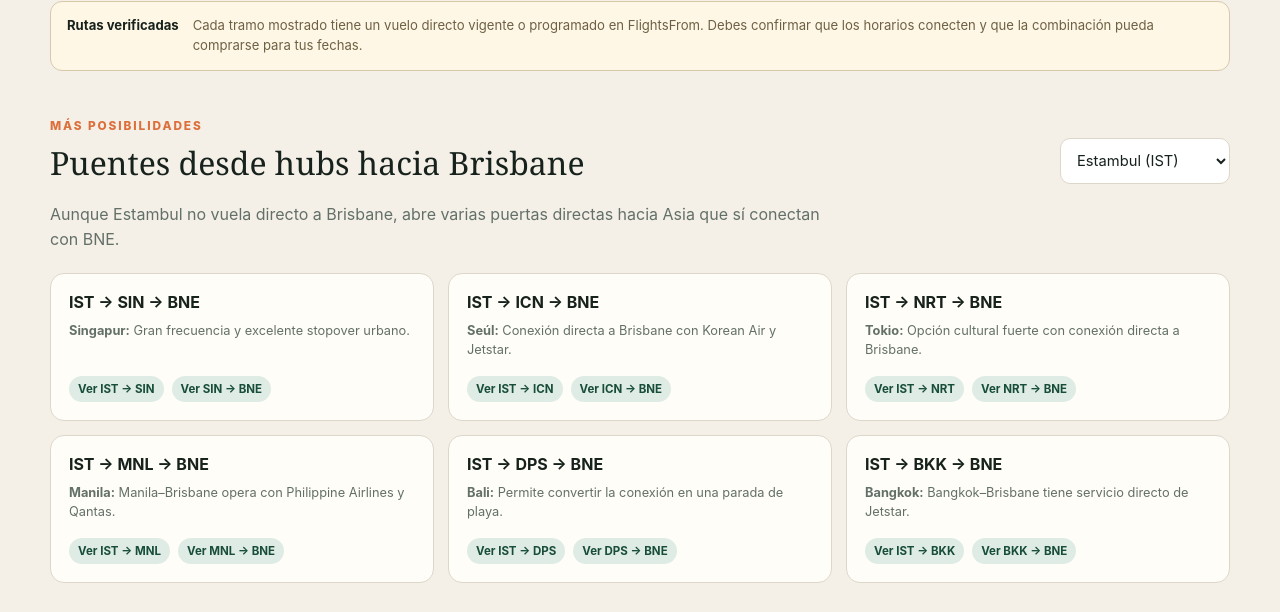
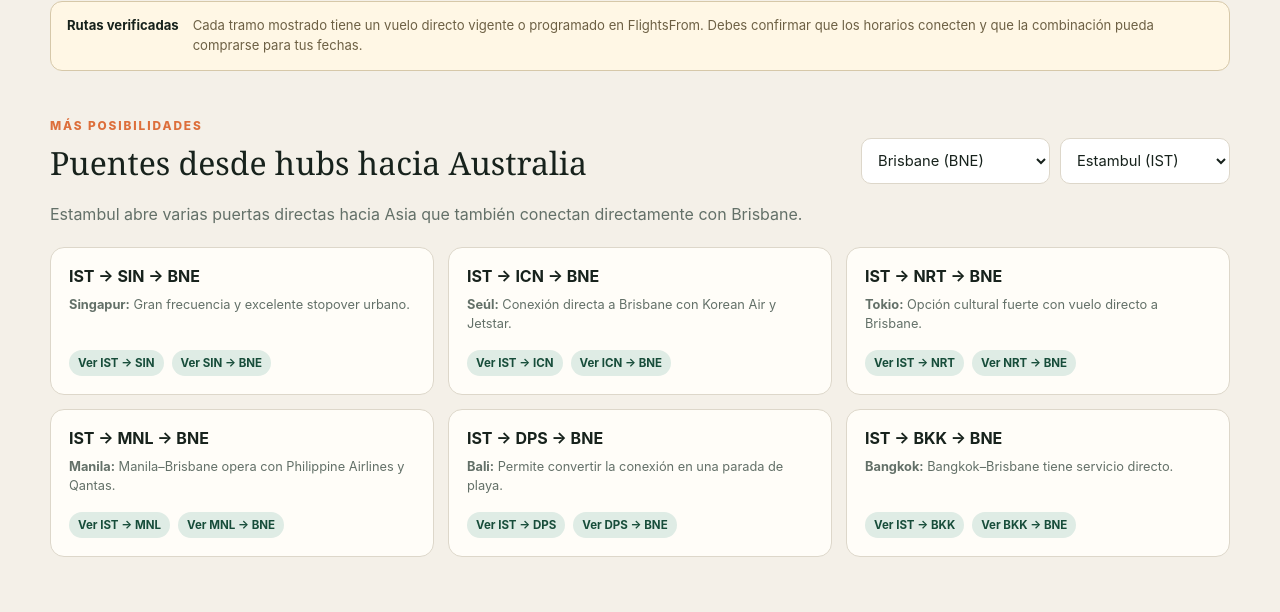
Before and after one commit to DavidMume/colombia-australia-travel-planner, a plain HTML site: page public/index.html in a window 1280 px wide. Shown: the part 844-1456 px from the top of the page. Drawn offline with nearby package versions, Linux system fonts and the light colour scheme.

Commit message:
feat: expand hub bridges across Australian cities

```diff
--- a/data/airports.csv
+++ b/data/airports.csv
@@ -23,3 +23,4 @@ DFW,Dallas Fort Worth International Airport,Dallas,Estados Unidos,32.8998,-97.04
 BKK,Suvarnabhumi Airport,Bangkok,Tailandia,13.6900,100.7501,true,"Verifica requisitos de tránsito o entrada a Tailandia según tu pasaporte.","Thai Airways,Jetstar"
 MNL,Ninoy Aquino International Airport,Manila,Filipinas,14.5086,121.0198,true,"Verifica requisitos de tránsito o entrada a Filipinas según tu pasaporte.","Philippine Airlines,Qantas"
 DPS,Ngurah Rai International Airport,Denpasar,Indonesia,-8.7482,115.1672,true,"Verifica requisitos de tránsito o entrada a Indonesia según tu pasaporte.","Garuda Indonesia,Jetstar"
+ADL,Adelaide Airport,Adelaide,Australia,-34.9450,138.5306,true,"Se requiere visa australiana para ingresar. Verifica requisitos oficiales.","Qantas,Virgin Australia,Jetstar"
--- a/data/hub_bridges.json
+++ b/data/hub_bridges.json
@@ -1,40 +1,176 @@
 {
-  "destination": "BNE",
+  "destinations": [
+    {
+      "code": "BNE",
+      "name": "Brisbane",
       "hubs": [
         {
-      "code": "IST",
-      "name": "Estambul",
-      "summary": "Aunque Estambul no vuela directo a Brisbane, abre varias puertas directas hacia Asia que sí conectan con BNE.",
+          "code": "IST", "name": "Estambul",
+          "summary": "Estambul abre varias puertas directas hacia Asia que también conectan directamente con Brisbane.",
           "bridges": [
             {"code": "SIN", "name": "Singapur", "hub_url": "https://www.flightsfrom.com/IST-SIN", "destination_url": "https://www.flightsfrom.com/SIN-BNE", "note": "Gran frecuencia y excelente stopover urbano."},
             {"code": "ICN", "name": "Seúl", "hub_url": "https://www.flightsfrom.com/IST-ICN", "destination_url": "https://www.flightsfrom.com/ICN-BNE", "note": "Conexión directa a Brisbane con Korean Air y Jetstar."},
-        {"code": "NRT", "name": "Tokio", "hub_url": "https://www.flightsfrom.com/IST-NRT", "destination_url": "https://www.flightsfrom.com/NRT-BNE", "note": "Opción cultural fuerte con conexión directa a Brisbane."},
+            {"code": "NRT", "name": "Tokio", "hub_url": "https://www.flightsfrom.com/IST-NRT", "destination_url": "https://www.flightsfrom.com/NRT-BNE", "note": "Opción cultural fuerte con vuelo directo a Brisbane."},
             {"code": "MNL", "name": "Manila", "hub_url": "https://www.flightsfrom.com/IST-MNL", "destination_url": "https://www.flightsfrom.com/MNL-BNE", "note": "Manila–Brisbane opera con Philippine Airlines y Qantas."},
             {"code": "DPS", "name": "Bali", "hub_url": "https://www.flightsfrom.com/IST-DPS", "destination_url": "https://www.flightsfrom.com/DPS-BNE", "note": "Permite convertir la conexión en una parada de playa."},
-        {"code": "BKK", "name": "Bangkok", "hub_url": "https://www.flightsfrom.com/IST-BKK", "destination_url": "https://www.flightsfrom.com/BKK-BNE", "note": "Bangkok–Brisbane tiene servicio directo de Jetstar."}
+            {"code": "BKK", "name": "Bangkok", "hub_url": "https://www.flightsfrom.com/IST-BKK", "destination_url": "https://www.flightsfrom.com/BKK-BNE", "note": "Bangkok–Brisbane tiene servicio directo."}
           ]
         },
         {
-      "code": "DOH",
-      "name": "Doha",
-      "summary": "Doha sí conecta directamente con Brisbane, pero también permite combinar el viaje con escalas turísticas asiáticas.",
+          "code": "DOH", "name": "Doha",
+          "summary": "Doha conecta directamente con Brisbane, pero también permite combinar el viaje con escalas turísticas asiáticas.",
           "bridges": [
-        {"code": "SIN", "name": "Singapur", "hub_url": "https://www.flightsfrom.com/DOH-SIN", "destination_url": "https://www.flightsfrom.com/SIN-BNE", "note": "Alternativa flexible con muchas frecuencias hacia Brisbane."},
+            {"code": "SIN", "name": "Singapur", "hub_url": "https://www.flightsfrom.com/DOH-SIN", "destination_url": "https://www.flightsfrom.com/SIN-BNE", "note": "Alternativa flexible con muchas frecuencias."},
             {"code": "ICN", "name": "Seúl", "hub_url": "https://www.flightsfrom.com/DOH-ICN", "destination_url": "https://www.flightsfrom.com/ICN-BNE", "note": "Añade una escala turística antes del tramo final."},
             {"code": "DPS", "name": "Bali", "hub_url": "https://www.flightsfrom.com/DOH-DPS", "destination_url": "https://www.flightsfrom.com/DPS-BNE", "note": "Buena opción para una parada vacacional."}
           ]
         },
         {
-      "code": "DXB",
-      "name": "Dubái",
-      "summary": "Dubái funciona como hub directo a Brisbane y también como punto de salto hacia hubs asiáticos con vuelos a BNE.",
+          "code": "DXB", "name": "Dubái",
+          "summary": "Dubái funciona como hub directo a Brisbane y como punto de salto hacia hubs asiáticos.",
           "bridges": [
             {"code": "SIN", "name": "Singapur", "hub_url": "https://www.flightsfrom.com/DXB-SIN", "destination_url": "https://www.flightsfrom.com/SIN-BNE", "note": "Combina dos hubs con muchas opciones de horarios."},
-        {"code": "MNL", "name": "Manila", "hub_url": "https://www.flightsfrom.com/DXB-MNL", "destination_url": "https://www.flightsfrom.com/MNL-BNE", "note": "Permite continuar a Brisbane con Philippine Airlines o Qantas."},
+            {"code": "MNL", "name": "Manila", "hub_url": "https://www.flightsfrom.com/DXB-MNL", "destination_url": "https://www.flightsfrom.com/MNL-BNE", "note": "Permite continuar con Philippine Airlines o Qantas."},
             {"code": "DPS", "name": "Bali", "hub_url": "https://www.flightsfrom.com/DXB-DPS", "destination_url": "https://www.flightsfrom.com/DPS-BNE", "note": "Opción turística antes de llegar a Brisbane."}
+          ]
+        }
+      ]
+    },
+    {
+      "code": "SYD",
+      "name": "Sídney",
+      "hubs": [
+        {
+          "code": "IST", "name": "Estambul",
+          "summary": "Desde Estambul puedes usar grandes hubs asiáticos como puente hacia Sídney.",
+          "bridges": [
+            {"code": "SIN", "name": "Singapur", "hub_url": "https://www.flightsfrom.com/IST-SIN", "destination_url": "https://www.flightsfrom.com/SIN-SYD", "note": "Una de las conexiones más frecuentes hacia Sídney."},
+            {"code": "ICN", "name": "Seúl", "hub_url": "https://www.flightsfrom.com/IST-ICN", "destination_url": "https://www.flightsfrom.com/ICN-SYD", "note": "Buen stopover cultural con múltiples aerolíneas."},
+            {"code": "NRT", "name": "Tokio", "hub_url": "https://www.flightsfrom.com/IST-NRT", "destination_url": "https://www.flightsfrom.com/NRT-SYD", "note": "Tokio ofrece vuelos directos frecuentes a Sídney."},
+            {"code": "MNL", "name": "Manila", "hub_url": "https://www.flightsfrom.com/IST-MNL", "destination_url": "https://www.flightsfrom.com/MNL-SYD", "note": "Alternativa directa desde Filipinas."},
+            {"code": "DPS", "name": "Bali", "hub_url": "https://www.flightsfrom.com/IST-DPS", "destination_url": "https://www.flightsfrom.com/DPS-SYD", "note": "Parada de playa con varias opciones hacia Sídney."},
+            {"code": "BKK", "name": "Bangkok", "hub_url": "https://www.flightsfrom.com/IST-BKK", "destination_url": "https://www.flightsfrom.com/BKK-SYD", "note": "Bangkok conecta directamente con Sídney."}
+          ]
+        },
+        {
+          "code": "DOH", "name": "Doha",
+          "summary": "Doha tiene vuelo directo a Sídney y permite añadir una parada asiática.",
+          "bridges": [
+            {"code": "SIN", "name": "Singapur", "hub_url": "https://www.flightsfrom.com/DOH-SIN", "destination_url": "https://www.flightsfrom.com/SIN-SYD", "note": "Muchas frecuencias y aerolíneas."},
+            {"code": "DPS", "name": "Bali", "hub_url": "https://www.flightsfrom.com/DOH-DPS", "destination_url": "https://www.flightsfrom.com/DPS-SYD", "note": "Escala vacacional antes de Sídney."}
+          ]
+        },
+        {
+          "code": "DXB", "name": "Dubái",
+          "summary": "Dubái conecta directo con Sídney y también vía ciudades turísticas asiáticas.",
+          "bridges": [
+            {"code": "SIN", "name": "Singapur", "hub_url": "https://www.flightsfrom.com/DXB-SIN", "destination_url": "https://www.flightsfrom.com/SIN-SYD", "note": "Dos hubs con alta frecuencia."},
+            {"code": "DPS", "name": "Bali", "hub_url": "https://www.flightsfrom.com/DXB-DPS", "destination_url": "https://www.flightsfrom.com/DPS-SYD", "note": "Buena opción para turismo."},
+            {"code": "MNL", "name": "Manila", "hub_url": "https://www.flightsfrom.com/DXB-MNL", "destination_url": "https://www.flightsfrom.com/MNL-SYD", "note": "Conexión directa hacia Sídney."}
+          ]
+        }
+      ]
+    },
+    {
+      "code": "MEL",
+      "name": "Melbourne",
+      "hubs": [
+        {
+          "code": "IST", "name": "Estambul",
+          "summary": "Estambul permite llegar a Melbourne usando varios puentes turísticos en Asia.",
+          "bridges": [
+            {"code": "SIN", "name": "Singapur", "hub_url": "https://www.flightsfrom.com/IST-SIN", "destination_url": "https://www.flightsfrom.com/SIN-MEL", "note": "Alta frecuencia hacia Melbourne."},
+            {"code": "ICN", "name": "Seúl", "hub_url": "https://www.flightsfrom.com/IST-ICN", "destination_url": "https://www.flightsfrom.com/ICN-MEL", "note": "Stopover cultural con vuelo directo final."},
+            {"code": "NRT", "name": "Tokio", "hub_url": "https://www.flightsfrom.com/IST-NRT", "destination_url": "https://www.flightsfrom.com/NRT-MEL", "note": "Conexión directa Japón–Melbourne."},
+            {"code": "DPS", "name": "Bali", "hub_url": "https://www.flightsfrom.com/IST-DPS", "destination_url": "https://www.flightsfrom.com/DPS-MEL", "note": "Muchas opciones directas hacia Melbourne."},
+            {"code": "BKK", "name": "Bangkok", "hub_url": "https://www.flightsfrom.com/IST-BKK", "destination_url": "https://www.flightsfrom.com/BKK-MEL", "note": "Bangkok conecta directamente con Melbourne."}
+          ]
+        },
+        {
+          "code": "DOH", "name": "Doha",
+          "summary": "Doha vuela directamente a Melbourne y ofrece alternativas turísticas por Asia.",
+          "bridges": [
+            {"code": "SIN", "name": "Singapur", "hub_url": "https://www.flightsfrom.com/DOH-SIN", "destination_url": "https://www.flightsfrom.com/SIN-MEL", "note": "Ruta flexible con muchas frecuencias."},
+            {"code": "DPS", "name": "Bali", "hub_url": "https://www.flightsfrom.com/DOH-DPS", "destination_url": "https://www.flightsfrom.com/DPS-MEL", "note": "Escala de playa antes de Melbourne."}
+          ]
+        },
+        {
+          "code": "DXB", "name": "Dubái",
+          "summary": "Dubái conecta directamente con Melbourne y por ciudades asiáticas.",
+          "bridges": [
+            {"code": "SIN", "name": "Singapur", "hub_url": "https://www.flightsfrom.com/DXB-SIN", "destination_url": "https://www.flightsfrom.com/SIN-MEL", "note": "Dos hubs con gran conectividad."},
+            {"code": "DPS", "name": "Bali", "hub_url": "https://www.flightsfrom.com/DXB-DPS", "destination_url": "https://www.flightsfrom.com/DPS-MEL", "note": "Frecuencias directas hacia Melbourne."},
+            {"code": "MNL", "name": "Manila", "hub_url": "https://www.flightsfrom.com/DXB-MNL", "destination_url": "https://www.flightsfrom.com/MNL-MEL", "note": "Alternativa vía Filipinas."}
+          ]
+        }
+      ]
+    },
+    {
+      "code": "PER",
+      "name": "Perth",
+      "hubs": [
+        {
+          "code": "IST", "name": "Estambul",
+          "summary": "Perth está muy bien conectada con el Sudeste Asiático, creando puentes útiles desde Estambul.",
+          "bridges": [
+            {"code": "SIN", "name": "Singapur", "hub_url": "https://www.flightsfrom.com/IST-SIN", "destination_url": "https://www.flightsfrom.com/SIN-PER", "note": "Conexión frecuente y eficiente hacia Perth."},
+            {"code": "DPS", "name": "Bali", "hub_url": "https://www.flightsfrom.com/IST-DPS", "destination_url": "https://www.flightsfrom.com/DPS-PER", "note": "Bali–Perth tiene numerosas frecuencias."},
+            {"code": "BKK", "name": "Bangkok", "hub_url": "https://www.flightsfrom.com/IST-BKK", "destination_url": "https://www.flightsfrom.com/BKK-PER", "note": "Puente directo desde Tailandia."},
+            {"code": "KUL", "name": "Kuala Lumpur", "hub_url": "https://www.flightsfrom.com/IST-KUL", "destination_url": "https://www.flightsfrom.com/KUL-PER", "note": "Hub económico con varias aerolíneas hacia Perth."}
+          ]
+        },
+        {
+          "code": "DOH", "name": "Doha",
+          "summary": "Doha vuela directo a Perth y también permite stopovers por Asia.",
+          "bridges": [
+            {"code": "SIN", "name": "Singapur", "hub_url": "https://www.flightsfrom.com/DOH-SIN", "destination_url": "https://www.flightsfrom.com/SIN-PER", "note": "Alta frecuencia hacia Perth."},
+            {"code": "DPS", "name": "Bali", "hub_url": "https://www.flightsfrom.com/DOH-DPS", "destination_url": "https://www.flightsfrom.com/DPS-PER", "note": "Parada turística muy bien conectada."}
+          ]
+        },
+        {
+          "code": "DXB", "name": "Dubái",
+          "summary": "Dubái conecta directo con Perth y abre alternativas por el Sudeste Asiático.",
+          "bridges": [
+            {"code": "SIN", "name": "Singapur", "hub_url": "https://www.flightsfrom.com/DXB-SIN", "destination_url": "https://www.flightsfrom.com/SIN-PER", "note": "Conectividad frecuente."},
+            {"code": "DPS", "name": "Bali", "hub_url": "https://www.flightsfrom.com/DXB-DPS", "destination_url": "https://www.flightsfrom.com/DPS-PER", "note": "Muchas frecuencias hacia Perth."},
+            {"code": "KUL", "name": "Kuala Lumpur", "hub_url": "https://www.flightsfrom.com/DXB-KUL", "destination_url": "https://www.flightsfrom.com/KUL-PER", "note": "Alternativa económica por Malasia."}
+          ]
+        }
+      ]
+    },
+    {
+      "code": "ADL",
+      "name": "Adelaide",
+      "hubs": [
+        {
+          "code": "IST", "name": "Estambul",
+          "summary": "Adelaide tiene menos conexiones internacionales; Singapur, Bali y Kuala Lumpur son puentes especialmente valiosos.",
+          "bridges": [
+            {"code": "SIN", "name": "Singapur", "hub_url": "https://www.flightsfrom.com/IST-SIN", "destination_url": "https://www.flightsfrom.com/SIN-ADL", "note": "Principal puente asiático hacia Adelaide."},
+            {"code": "DPS", "name": "Bali", "hub_url": "https://www.flightsfrom.com/IST-DPS", "destination_url": "https://www.flightsfrom.com/DPS-ADL", "note": "Parada turística con conexión directa final."},
+            {"code": "KUL", "name": "Kuala Lumpur", "hub_url": "https://www.flightsfrom.com/IST-KUL", "destination_url": "https://www.flightsfrom.com/KUL-ADL", "note": "Alternativa directa vía Malasia."}
+          ]
+        },
+        {
+          "code": "DOH", "name": "Doha",
+          "summary": "Doha conecta directamente con Adelaide y también permite añadir una escala asiática.",
+          "bridges": [
+            {"code": "SIN", "name": "Singapur", "hub_url": "https://www.flightsfrom.com/DOH-SIN", "destination_url": "https://www.flightsfrom.com/SIN-ADL", "note": "Conexión sólida hacia Adelaide."},
+            {"code": "DPS", "name": "Bali", "hub_url": "https://www.flightsfrom.com/DOH-DPS", "destination_url": "https://www.flightsfrom.com/DPS-ADL", "note": "Escala vacacional antes del tramo final."}
+          ]
+        },
+        {
+          "code": "DXB", "name": "Dubái",
+          "summary": "Dubái conecta con Adelaide y ofrece puentes turísticos por el Sudeste Asiático.",
+          "bridges": [
+            {"code": "SIN", "name": "Singapur", "hub_url": "https://www.flightsfrom.com/DXB-SIN", "destination_url": "https://www.flightsfrom.com/SIN-ADL", "note": "Alternativa por un hub de alta frecuencia."},
+            {"code": "DPS", "name": "Bali", "hub_url": "https://www.flightsfrom.com/DXB-DPS", "destination_url": "https://www.flightsfrom.com/DPS-ADL", "note": "Stopover turístico hacia Adelaide."},
+            {"code": "KUL", "name": "Kuala Lumpur", "hub_url": "https://www.flightsfrom.com/DXB-KUL", "destination_url": "https://www.flightsfrom.com/KUL-ADL", "note": "Puente adicional vía Malasia."}
+          ]
+        }
       ]
     }
   ],
   "last_verified": "2026-06-11",
-  "disclaimer": "Cada tramo aparece como vuelo directo en FlightsFrom. Esto no garantiza conexión protegida ni compra en un solo tiquete."
+  "disclaimer": "Cada tramo enlaza a FlightsFrom para comprobación. Esto no garantiza conexión protegida, operación diaria ni compra en un solo tiquete."
 }
--- a/public/app.js
+++ b/public/app.js
@@ -4,7 +4,7 @@ const MONTHS = [
 ];
 const PLANNING_YEAR = 2026;
 
-const state = { airports: {}, routes: [], hubs: [], filtered: [], selectedId: null };
+const state = { airports: {}, routes: [], bridgeDestinations: [], filtered: [], selectedId: null };
 const map = L.map("map", { scrollWheelZoom: false }).setView([5, 20], 2);
 L.tileLayer("https://{s}.tile.openstreetmap.org/{z}/{x}/{y}.png", {
   attribution: "&copy; OpenStreetMap contributors",
@@ -74,20 +74,31 @@ function fillSelect(id, codes, preferred) {
 }
 
 function renderHubBridges() {
+  const destinationCode = document.getElementById("bridge-destination").value;
+  const destination = state.bridgeDestinations.find(item => item.code === destinationCode);
   const selectedCode = document.getElementById("hub-select").value;
-  const hub = state.hubs.find(item => item.code === selectedCode);
+  const hub = destination?.hubs.find(item => item.code === selectedCode);
   if (!hub) return;
   document.querySelector(".hub-intro").textContent = hub.summary;
   document.getElementById("hub-bridges").innerHTML = hub.bridges.map(bridge => `
     <article class="bridge-card">
-      <h3>${hub.code} → ${bridge.code} → BNE</h3>
+      <h3>${hub.code} → ${bridge.code} → ${destination.code}</h3>
       <p><strong>${bridge.name}:</strong> ${bridge.note}</p>
       <div class="bridge-links">
         <a href="${bridge.hub_url}" target="_blank" rel="noreferrer">Ver ${hub.code} → ${bridge.code}</a>
-        <a href="${bridge.destination_url}" target="_blank" rel="noreferrer">Ver ${bridge.code} → BNE</a>
+        <a href="${bridge.destination_url}" target="_blank" rel="noreferrer">Ver ${bridge.code} → ${destination.code}</a>
       </div>
     </article>
   `).join("");
+}
+
+function updateHubOptions() {
+  const destinationCode = document.getElementById("bridge-destination").value;
+  const destination = state.bridgeDestinations.find(item => item.code === destinationCode);
+  document.getElementById("hub-select").innerHTML = destination.hubs.map(hub =>
+    `<option value="${hub.code}">${hub.name} (${hub.code})</option>`
+  ).join("");
+  renderHubBridges();
 }
 
 function applyFilters() {
@@ -262,20 +273,21 @@ async function init() {
     isTourist: airport.is_tourist_stopover.toLowerCase() === "true",
   }]));
   state.routes = routeData.routes;
-  state.hubs = hubData.hubs;
+  state.bridgeDestinations = hubData.destinations;
 
   fillSelect("origin", uniqueCodes("origin"), "BNE");
   fillSelect("destination", uniqueCodes("destination"), "BOG");
-  document.getElementById("hub-select").innerHTML = state.hubs.map(hub =>
-    `<option value="${hub.code}">${hub.name} (${hub.code})</option>`
+  document.getElementById("bridge-destination").innerHTML = state.bridgeDestinations.map(destination =>
+    `<option value="${destination.code}">${destination.name} (${destination.code})</option>`
   ).join("");
+  updateHubOptions();
   document.getElementById("month").innerHTML = MONTHS.map((month, index) =>
     `<option value="${index + 1}" ${index === new Date().getMonth() ? "selected" : ""}>${month}</option>`
   ).join("");
   document.getElementById("search-routes").addEventListener("click", applyFilters);
   document.getElementById("sort").addEventListener("change", applyFilters);
   document.getElementById("hub-select").addEventListener("change", renderHubBridges);
-  renderHubBridges();
+  document.getElementById("bridge-destination").addEventListener("change", updateHubOptions);
   applyFilters();
 }
 
--- a/public/index.html
+++ b/public/index.html
@@ -62,11 +62,14 @@
       <div class="section-heading">
         <div>
           <p class="eyebrow">Más posibilidades</p>
-          <h2>Puentes desde hubs hacia Brisbane</h2>
+          <h2>Puentes desde hubs hacia Australia</h2>
         </div>
-        <select id="hub-select" aria-label="Seleccionar hub"></select>
+        <div class="hub-controls">
+          <select id="bridge-destination" aria-label="Seleccionar destino australiano"></select>
+          <select id="hub-select" aria-label="Seleccionar hub"></select>
+        </div>
       </div>
-      <p class="hub-intro">Un hub no necesita volar directamente a Brisbane para ser útil: puede llevarte a una ciudad intermedia que sí tenga vuelo directo al destino final.</p>
+      <p class="hub-intro">Un hub puede llevarte a una ciudad intermedia que tenga vuelo directo al destino australiano elegido.</p>
       <div id="hub-bridges" class="bridge-grid"></div>
     </section>
 
--- a/public/styles.css
+++ b/public/styles.css
@@ -201,6 +201,13 @@ select {
   line-height: 1.6;
 }
 
+.hub-controls {
+  display: flex;
+  gap: 10px;
+}
+
+.hub-controls select { width: auto; }
+
 .bridge-grid {
   display: grid;
   grid-template-columns: repeat(3, 1fr);
@@ -394,6 +401,9 @@ footer {
   #search-routes { grid-column: 1 / -1; }
   .layout { grid-template-columns: 1fr; }
   .bridge-grid { grid-template-columns: repeat(2, 1fr); }
+  .hub-section .section-heading { align-items: start; flex-direction: column; }
+  .hub-controls { width: 100%; }
+  .hub-controls select { flex: 1; }
   .map-column { position: static; }
 }
 
@@ -405,6 +415,8 @@ footer {
   .metrics { grid-template-columns: 1fr; margin-bottom: 40px; }
   .data-notice { align-items: start; flex-direction: column; margin-top: -18px; }
   .bridge-grid { grid-template-columns: 1fr; }
+  .hub-controls { width: 100%; flex-direction: column; }
+  .hub-controls select { width: 100%; }
   .bridge-card p { min-height: 0; }
   .section-heading { align-items: start; flex-direction: column; }
   .section-heading select { width: 100%; }
```
Lines whose indentation alone changed are shown as unchanged.
